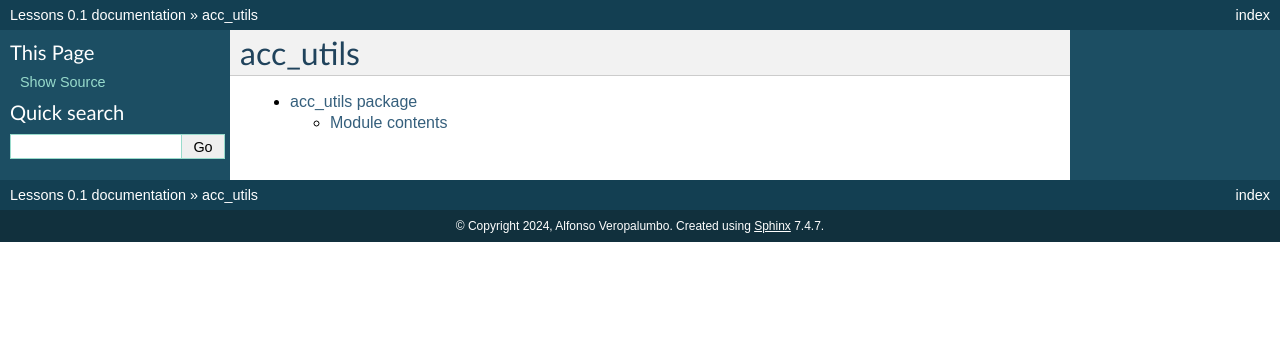
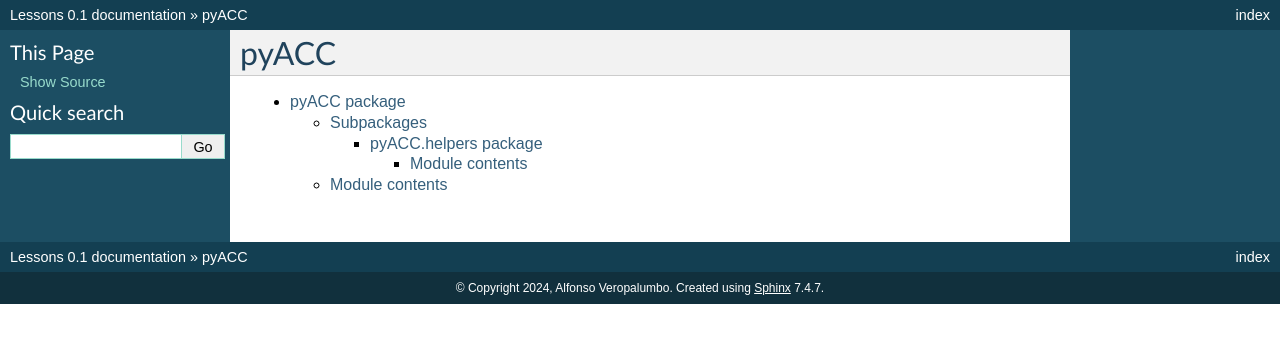
Before and after one commit to GenovaCosmology/AstroCosmoComputational, a Sphinx documentation site: the page built from Lessons/docs/source/modules.rst, in a window 1280 px wide. Shown: the top 343 px of the page. Built offline with Sphinx 7.4.7, drawn with Linux system fonts in a browser that asks for light colours.

Commit message:
Package reorganization

```diff
--- a/Lessons/docs/source/modules.rst
+++ b/Lessons/docs/source/modules.rst
@@ -1,7 +1,7 @@
-acc_utils
-=========
+pyACC
+=====
 
 .. toctree::
    :maxdepth: 4
 
-   acc_utils
+   pyACC
--- /dev/null
+++ b/Lessons/docs/source/pyACC.rst
@@ -0,0 +1,18 @@
+pyACC package
+=============
+
+Subpackages
+-----------
+
+.. toctree::
+   :maxdepth: 4
+
+   pyACC.helpers
+
+Module contents
+---------------
+
+.. automodule:: pyACC
+   :members:
+   :undoc-members:
+   :show-inheritance:
```
Also changed, not shown: Lessons/docs/source/acc_utils.rst (deleted, +0 -21 lines), Lessons/docs/source/pyACC.helpers.rst (added, +20 -0 lines).
